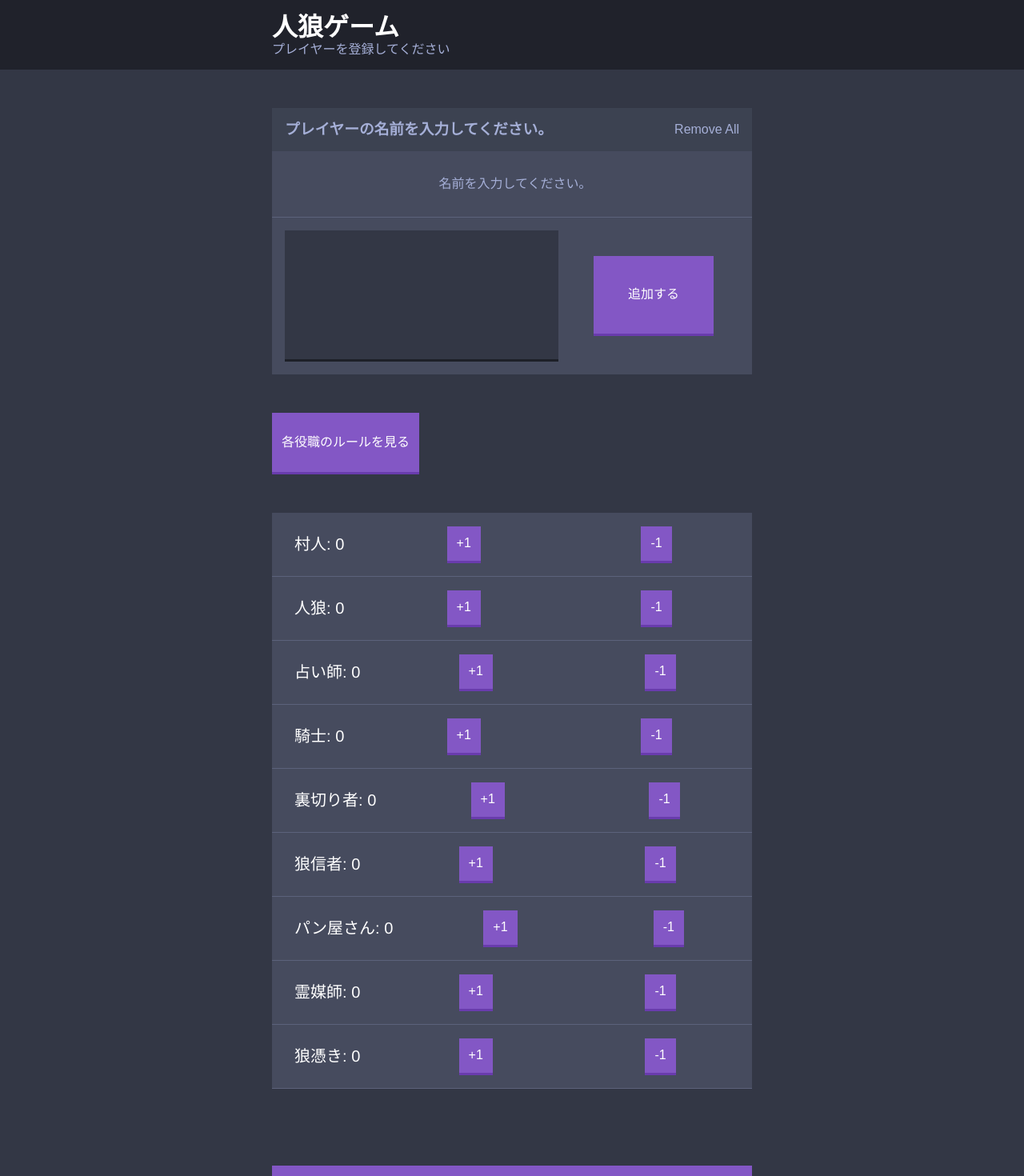
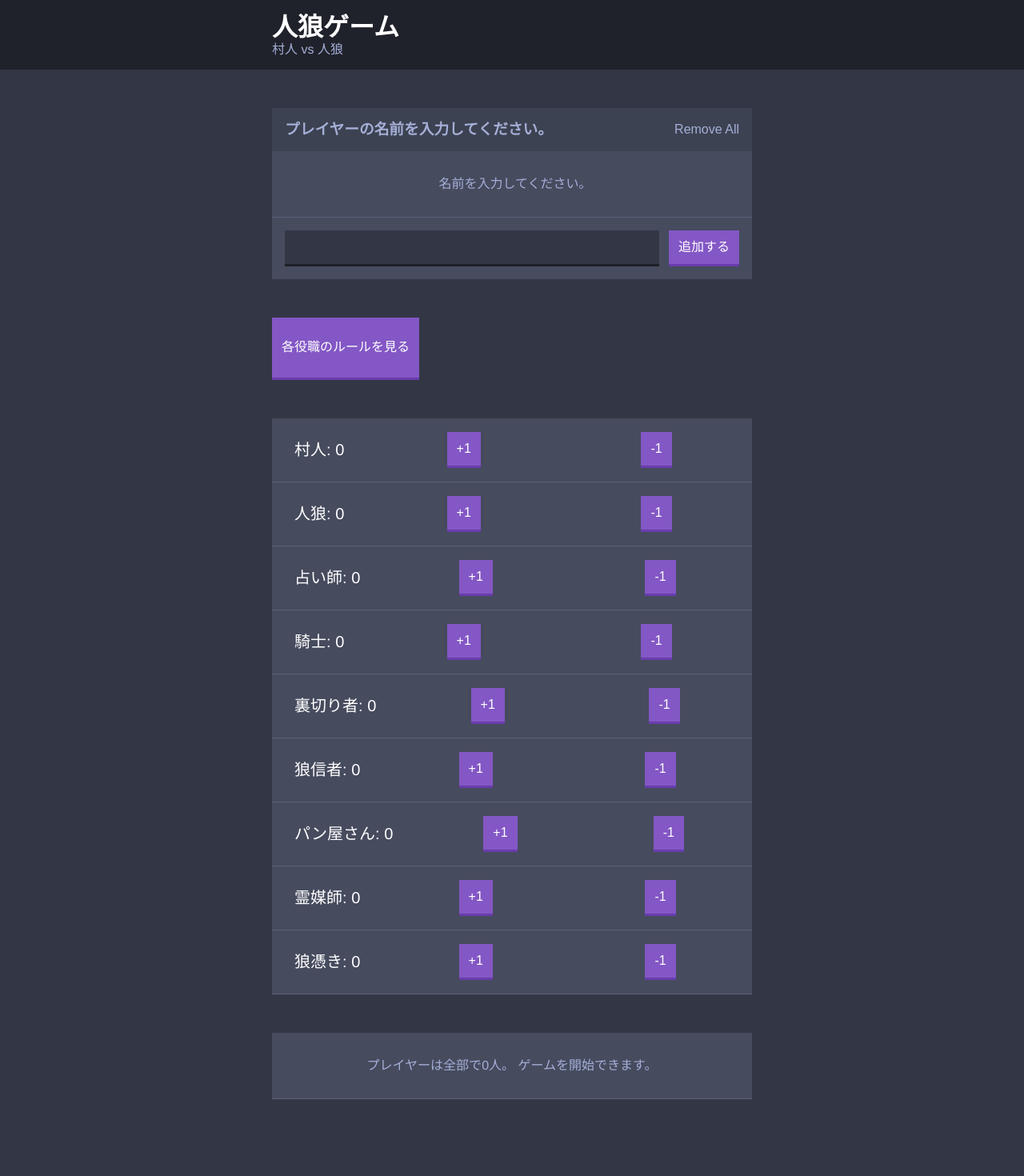
Before and after one commit to yutsu/jinro, a React (Create React App) app: page / in a window 1280 px wide. Shown: the top 1470 px of the page at 80% size. Built offline with nearby package versions, Linux system fonts and the light colour scheme.

Commit message:
Add message when number of players are not equal to number of roles

```diff
--- a/src/App.js
+++ b/src/App.js
@@ -3,6 +3,7 @@ import React from 'react';
 import './styles/App.scss';
 
 import AddOption from './components/AddOption';
+import CheckNumberOfPlayersAndRoles from './components/CheckNumberOfPlayersAndRoles';
 import ConfirmIdentity from './components/ConfirmIdentity';
 import ConfirmChoice from './components/ConfirmChoice';
 import ConfirmChoiceAtExile from './components/ConfirmChoiceAtExile';
@@ -141,7 +142,7 @@ class WerewolfGame extends React.Component {
   }
   handleAddOption(option) {
     if (!option) {
-      return 'Enter valid value to add item';
+      return '名前を入力してください。';
     } else if (this.state.players.indexOf(option) > -1) {
       return 'この名前はすでに使われています｡';
     }
@@ -437,7 +438,7 @@ class WerewolfGame extends React.Component {
   }
 
   render() {
-    const subtitle = 'プレイヤーを登録してください';
+    const subtitle = '村人 vs 人狼';
     let register = (<div>
         <Header subtitle={subtitle} />
         <div className="container">
@@ -462,8 +463,13 @@ class WerewolfGame extends React.Component {
           <RoleOptions
             players_selected={this.state.players_selected}
             updateNumberOfRoles={this.updateNumberOfRoles}
+            roleClasses={this.prop.ROLE_classes}
+          />
+
+          <CheckNumberOfPlayersAndRoles
+            players={this.state.players}
+            n_each_role={this.state.n_each_role}
             determineRoles={this.determineRoles}
-            roleClasses={this.prop.ROLE_classes}
           />
         </div>
 
--- a/src/components/AddOption.js
+++ b/src/components/AddOption.js
@@ -29,7 +29,7 @@ export default class AddOption extends React.Component {
         {this.state.error && <p className='add-option-error'>{this.state.error}</p>}
         <form className='add-option' onSubmit={this.handleAddOption}>
           <input className='add-option__input' type="text" name="option" />
-          <button className='button-list'>追加する</button>
+          <button className='button'>追加する</button>
         </form>
       </div>
     );
--- /dev/null
+++ b/src/components/CheckNumberOfPlayersAndRoles.js
@@ -0,0 +1,52 @@
+import React from 'react';
+
+export default class CheckNumberOfPlayersAndRoles extends React.Component {
+    constructor(props){
+        super(props);
+        this.state = {
+            valid: false
+        }
+
+    }
+
+
+    numberOfPlayers () {
+        return this.props.players.length
+    }
+    numberOfRoles () {
+        let count = 0;
+        for (let x of Object.values(this.props.n_each_role)) {
+            count += x
+        }
+        return count
+    }
+
+
+
+    render () {
+        let diff = this.numberOfPlayers() - this.numberOfRoles()
+
+        return (
+            <div>
+                <div className='widget'>
+                    { diff > 0 && <div className='widget__message'>
+                        プレイヤーは全部で{this.numberOfPlayers()}人。 役職を後{this.numberOfPlayers() - this.numberOfRoles()}つ選んでください。
+                    </div>}
+                    { diff < 0 && <div className='widget__message'>
+                        プレイヤーは全部で{this.numberOfPlayers()}人。 役職を後{this.numberOfRoles() - this.numberOfPlayers()}つ減らしてください。
+                    </div>}
+                    { diff === 0 && <div className='widget__message'>
+                        プレイヤーは全部で{this.numberOfPlayers()}人。 ゲームを開始できます。
+
+                    </div>}
+                </div>
+
+                 <button
+                    disabled={this.numberOfPlayers() - this.numberOfRoles() !== 0}
+                    className='big-button' onClick={this.props.determineRoles}>
+                  開始する!
+                </button>
+            </div>
+            )
+    }
+}
--- a/src/components/Counter.js
+++ b/src/components/Counter.js
@@ -5,25 +5,32 @@ export default class Counter extends React.Component {
   constructor(props) {
     super(props);
     this.handleAddOne = this.handleAddOne.bind(this);
+    this.handleLocalMemory = this.handleLocalMemory.bind(this);
     this.handleMinusOne = this.handleMinusOne.bind(this);
     this.handleReset = this.handleReset.bind(this);
     this.state = {
       count: 0
     };
   }
-  // componentDidMount() {
-  //   const stringCount = localStorage.getItem(this.props.role + '-counter');
-  //   const count = parseInt(stringCount, 10);
+  componentDidMount() {
+    const stringCount = localStorage.getItem(this.props.role + '-counter');
+    const count = parseInt(stringCount, 10);
 
-  //   if (!isNaN(count)) {
-  //     this.setState(() => ({ count }));
-  //   }
-  // }
-  // componentDidUpdate(prevProps, prevState) {
-  //   if (prevState.count !== this.state.count) {
-  //     localStorage.setItem(this.props.role + '-counter', this.state.count);
-  //   }
-  // }
+    if (!isNaN(count)) {
+      this.setState(() => ({ count }));
+      this.handleLocalMemory(count)
+    }
+  }
+  componentDidUpdate(prevProps, prevState) {
+    if (prevState.count !== this.state.count) {
+      localStorage.setItem(this.props.role + '-counter', this.state.count);
+    }
+  }
+
+  handleLocalMemory (count) {
+    this.props.updateNumberOfRoles(count, this.props.role)
+  }
+
   handleAddOne() {
     this.props.updateNumberOfRoles(1, this.props.role)
     this.setState((prevState) => {
--- a/src/components/ResultOfMorning.js
+++ b/src/components/ResultOfMorning.js
@@ -8,12 +8,14 @@ const ResultOfMorning = (props) => {
   return(
     <div className='widget'>
       <p className='widget widget__message'>{x}さん, 最後に遺言をどうぞ｡</p>
-      <button
-        className='button'
-        onClick={ y < 0 ? props.nightConfirmPhase: props.gameResultPhase}
-      >
-        次へ
-      </button>
+      <div className="button-wrapper">
+        <button
+          className='button-single'
+          onClick={ y < 0 ? props.nightConfirmPhase: props.gameResultPhase}
+        >
+          次へ
+        </button>
+      </div>
     </div>
     )
 }
--- a/src/components/ResultOfNight.js
+++ b/src/components/ResultOfNight.js
@@ -30,13 +30,14 @@ const ResultOfNight = (props) => {
         <p className='option option__text'>{!!suspected_players.length ?  'です｡': 'いませんでした｡' }</p>
       </div>
 
-
-      <button
-        className='button'
-        onClick={y < 0 ? props.morningPhase: props.gameResultPhase}
-      >
-        次へ
-      </button>
+      <div className="button-wrapper">
+        <button
+          className='button-single'
+          onClick={y < 0 ? props.morningPhase: props.gameResultPhase}
+        >
+          次へ
+        </button>
+      </div>
     </div>
     )
 
--- a/src/components/RoleOptions.js
+++ b/src/components/RoleOptions.js
@@ -30,9 +30,6 @@ export default class RoleOptions extends React.Component {
             )
           })}
         </div>
-        <button className='big-button' onClick={this.props.determineRoles}>
-         開始する!
-       </button>
       </div>
       )
   }
--- a/src/components/ShowRole.js
+++ b/src/components/ShowRole.js
@@ -8,7 +8,7 @@ const ShowRole = (props) => {
   let name = player.name;
   let turn_1_sentence = (
     <div>
-      <p>一番人狼だと思う人を選んでください。</p>
+      <p className='add-option-action'>一番人狼だと思う人を選んでください。</p>
       <p>(最初の夜はどの役の人も疑うことのみをします。)</p>
     </div>
     )
@@ -18,7 +18,7 @@ const ShowRole = (props) => {
       <div>
         <div className='widget widget__message'>
           <div className='msize'>{name}さんは<div className='widget__important-message bd lsize'>{player.role_jp}</div>です｡</div>
-          {props.turn === 1? turn_1_sentence: player.action_sentence}
+          {props.turn === 1? turn_1_sentence: <p className='add-option-action'>{player.action_sentence}</p>}
         </div>
 
         {props.turn > 1 ? <PsychicPerceive
--- a/src/styles/components/_add-option.scss
+++ b/src/styles/components/_add-option.scss
@@ -1,5 +1,12 @@
 .add-option-error {
     color: $off-white;
+    font-style: italic;
+    margin: $m-size 0 0 0;
+    padding: 0 $m-size;
+}
+
+.add-option-action {
+    color: white;
     font-style: italic;
     margin: $m-size 0 0 0;
     padding: 0 $m-size;
```
